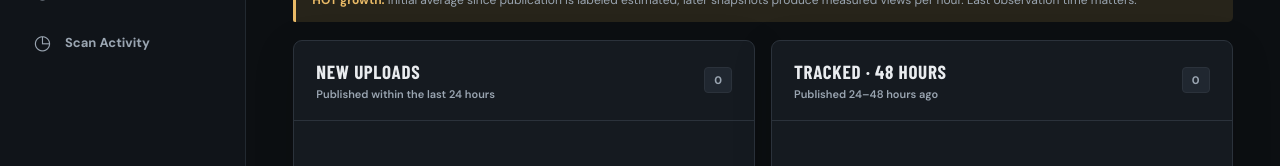
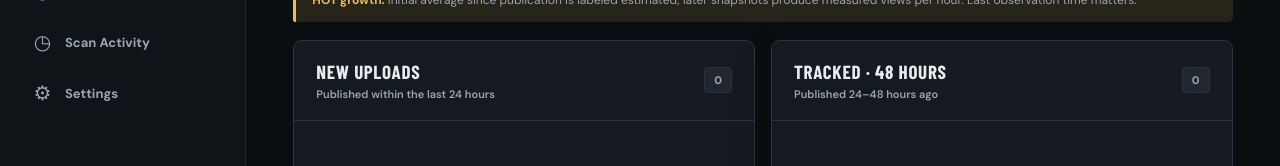
Before and after one commit to GorthaxWarcryer/Radar, a website: page public/index.html in a window 1280 px wide. Shown: the part 469-635 px from the top of the page. Drawn offline with nearby package versions, Linux system fonts and the light colour scheme; no server answers; a web font is replaced by a local one.

Commit message:
Add Settings navigation to desktop and mobile; keep only original theme

```diff
--- a/public/index.html
+++ b/public/index.html
@@ -29,6 +29,7 @@
       <button class="nav-link" data-section="watchlist"><span class="nav-ico">☆</span>Watchlist</button>
       <button class="nav-link" data-section="channels"><span class="nav-ico">◉</span>Channels</button>
       <button class="nav-link" data-section="activity"><span class="nav-ico">◷</span>Scan Activity</button>
+      <button class="nav-link" data-section="settings"><span class="nav-ico">⚙</span>Settings</button>
     </nav>
     <div class="side-bottom">
       <div class="status-dot-label"><i class="status-dot"></i><span id="connection-label">Local project ready</span></div>
@@ -46,7 +47,7 @@
       </div>
     </header>
     <nav class="mobile-nav" aria-label="Mobile sections" id="mobile-nav">
-      <button class="active" data-section="hot">HOT</button><button data-section="popular">Popular</button><button data-section="stories">Stories</button><button data-section="ideas">Creation</button><button data-section="watchlist">Saved</button><button data-section="channels">Channels</button><button data-section="activity">Activity</button>
+      <button class="active" data-section="hot">HOT</button><button data-section="popular">Popular</button><button data-section="stories">Stories</button><button data-section="ideas">Creation</button><button data-section="watchlist">Saved</button><button data-section="channels">Channels</button><button data-section="activity">Activity</button><button data-section="settings">Settings</button>
     </nav>
     <main class="main-content" id="main-content" tabindex="-1">
       <div id="demo-warning" class="demo-warning hidden"><span>PREVIEW MODE</span> Sample cards and metrics are illustrative, not live YouTube/Reddit data. <button id="exit-demo">Use live feed</button></div>
```
